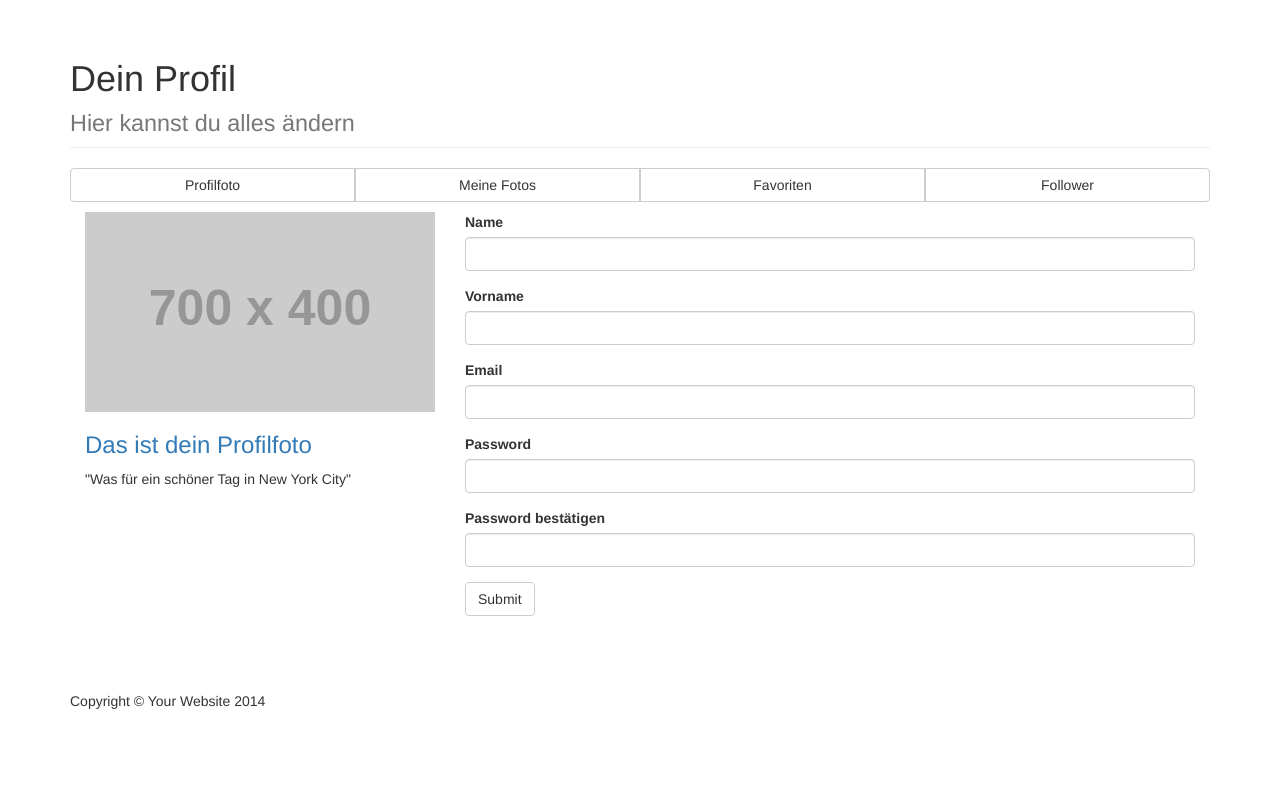
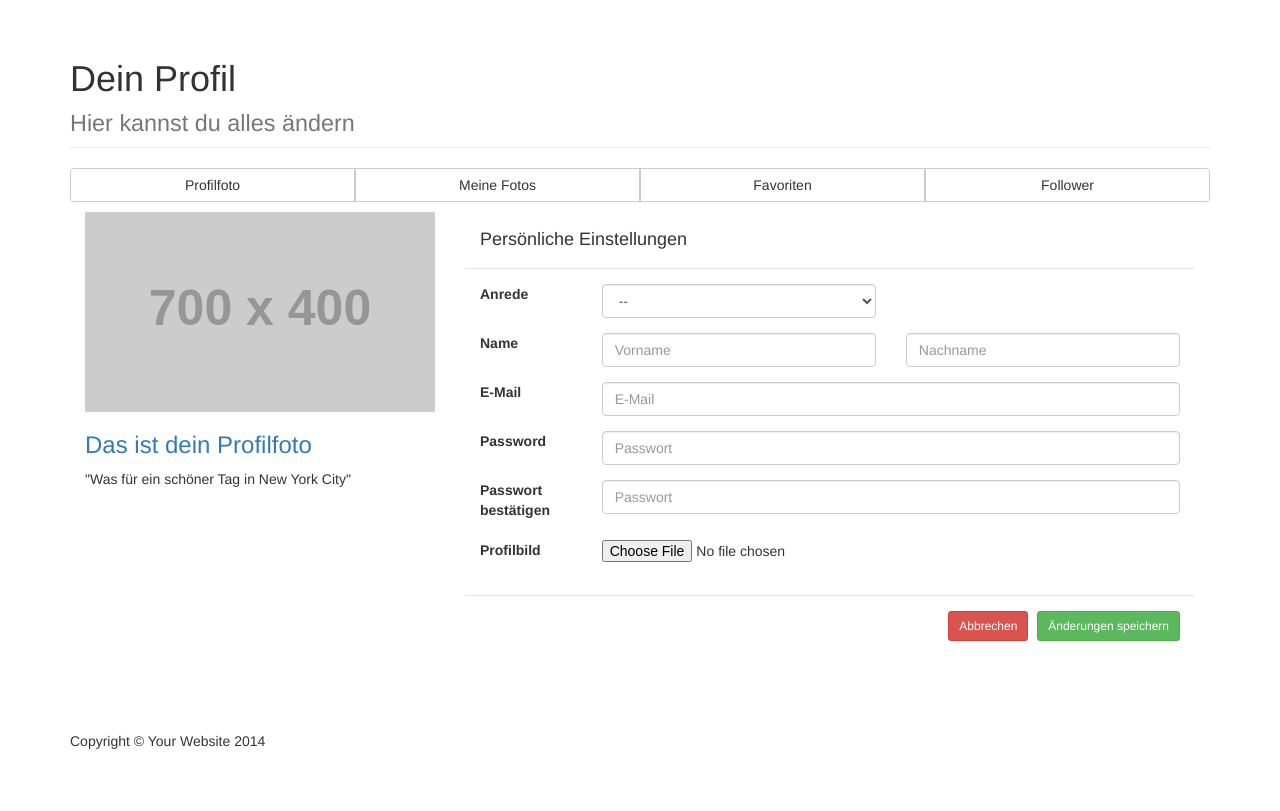
Before and after one commit to altariaapple/b_tour_1, a PHP site: page /profil.php in a window 1280 px wide. Shown: the part 51-862 px from the top of the page. Before the commit the page ends 760 px from the top, so only its background shows below. Run offline with PHP 8.4, Linux system fonts and the light colour scheme; grey boxes labelled with a size stand in for pictures from a placeholder-image service; some libraries are stand-ins or nearby versions.

Commit message:
no message

```diff
--- a/profil.php
+++ b/profil.php
@@ -79,27 +79,27 @@
                <!-- boostrap component Button group: drei Buttons nebeineinander -->
                <div class="btn-group btn-group-justified" role="group" aria-label="...">
                  <div class="btn-group" role="group">
-                   <button type="button" class="btn btn-default" id="fuss" value="fuss">Profilfoto</button>
+                   <button type="button" class="btn btn-default" id="profilfoto" value="profilfoto">Profilfoto</button>
                  </div>
                  <div class="btn-group" role="group">
-                   <button type="button" class="btn btn-default" id="auto" value="auto">Meine Fotos</button>
+                   <button type="button" class="btn btn-default" id="meinefotos" value="meinefotos">Meine Fotos</button>
                  </div>
                  <div class="btn-group" role="group">
-                   <button type="button" class="btn btn-default" id="oeV" value="oeV">Favoriten</button>
+                   <button type="button" class="btn btn-default" id="favoriten" value="favoriten">Favoriten</button>
                  </div>
                  <div class="btn-group" role="group">
-                   <button type="button" class="btn btn-default" id="fuss" value="fuss">Follower</button>
+                   <button type="button" class="btn btn-default" id="follower" value="follower">Follower</button>
                  </div>
                </div>
                <!-- Platzhalter für Inhalte, wird durch JS mit Inhalt gefüllt. Je nach geklicktem Button -->
             <div class="col-md-12 col">
-              <p class="anreiseText"></p>
+              <p class="layoutonclick"></p>
             </div>
        <!-- Ende Subnav -->
 
 <!--Section Profilbild-->
- <section>
-        <!-- Projects Row -->
+ <section id="profilfoto">
+        <!-- Profilfoto -->
         <div class="row">
             <div class="col-md-12 col-lg-12 portfolio-item">
               <div class="col-md-4 col-sm-4">
@@ -113,41 +113,143 @@
               </div>
               <div class="col-md-8 col-sm-8">
                 <!--Start Formular -->
-                <form>
-                  <div class="form-group">
-                    <label for="pwd">Name</label>
-                    <input type="text" class="form-control" id="pwd">
+                <form enctype="multipart/form-data" action="profil.php" method="post">
+        <div class="modal-header">
+          <h4 class="modal-title" id="myModalLabel">Persönliche Einstellungen</h4>
         </div>
-                  <div class="form-group">
-                    <label for="pwd">Vorname</label>
-                    <input type="text" class="form-control" id="pwd">
+        <div class="modal-body">
+          <div class="form-group row">
+            <label for="Gender" class="col-sm-2 form-control-label">Anrede</label>
+            <div class="col-sm-5">
+              <select class="form-control form-control-sm" id="Gender" name="gender">
+                <option value="">--</option>
+                <option value="Frau">Frau</option>
+                <option value="Herr">Herr</option>
+              </select>
             </div>
-                  <div class="form-group">
-                    <label for="email">Email</label>
-                    <input type="email" class="form-control" id="email">
           </div>
-                  <div class="form-group">
-                    <label for="pwd">Password</label>
-                    <input type="password" class="form-control" id="pwd">
+          <div class="form-group row">
+            <label for="Vorname" class="col-sm-2 col-xs-12 form-control-label">Name</label>
+            <div class="col-sm-5 col-xs-6">
+              <input  type="text" class="form-control form-control-sm"
+                      id="Vorname" placeholder="Vorname"
+                      name="firstname" value="">
             </div>
-                  <div class="form-group">
-                    <label for="pwd">Password bestätigen</label>
-                    <input type="password" class="form-control" id="pwd">
+            <div class="col-sm-5 col-xs-6">
+              <input  type="text" class="form-control form-control-sm"
+                      id="Nachname" placeholder="Nachname"
+                      name="lastname" value="">
+            </div>
+          </div>
+          <div class="form-group row">
+            <label for="Email" class="col-sm-2 form-control-label">E-Mail</label>
+            <div class="col-sm-10">
+              <input  type="email" class="form-control form-control-sm"
+                      id="Email" placeholder="E-Mail" required
+                      name="email" value="">
+            </div>
+          </div>
+          <div class="form-group row">
+            <label for="Passwort" class="col-sm-2 form-control-label">Password</label>
+            <div class="col-sm-10">
+              <input type="password" class="form-control form-control-sm" id="Passwort" placeholder="Passwort" name="password">
+            </div>
+          </div>
+          <div class="form-group row">
+            <label for="Passwort_Conf" class="col-sm-2 form-control-label">Passwort bestätigen</label>
+            <div class="col-sm-10">
+              <input type="password" class="form-control form-control-sm" id="Passwort_Conf" placeholder="Passwort" name="confirm-password">
+            </div>
           </div>
 
-                  <button type="submit" class="btn btn-default">Submit</button>
+          <div class="form-group row">
+            <!-- http://plugins.krajee.com/file-input -->
+            <label for="Tel" class="col-sm-2 form-control-label">Profilbild</label>
+            <div class="col-sm-10">
+              <input type="file" name="profil_img">
+            </div>
+          </div>
+        </div>
+        <div class="modal-footer">
+          <button type="button" class="btn btn-danger btn-sm" data-dismiss="modal">Abbrechen</button>
+          <button type="submit" class="btn btn-success btn-sm" name="update-submit">Änderungen speichern</button>
+        </div>
       </form>
+
                 <!--Ende Formular -->
 
  </section>
-        <!-- Ende Section -->
+
+ <section id="meinefotos">
+<!--Start Section Meine Fotos-->
+
+  <h2>Hier sind deine Fotos </h2>
+      <!-- Fotos -->
+      <div class="row">
+          <div class="col-md-12 col-lg-12 portfolio-item">
+            <div class="col-md-4 col-sm-4">
+              <a href="#">
+                  <img class="img-responsive" src="http://placehold.it/700x400" alt="">
+              </a>
+            </div>
+            <div class="col-md-8 col-sm-8">
+ </section>
+ <!--Ende Section Meine Fotos-->
+
+ <section id="favoriten">
+   <!--Start Section Favoriten-->
+    <h2>Das sind deine Favoriten</h2>
+    <!-- Fotos -->
+    <div class="row">
+        <div class="col-md-12 col-lg-12 portfolio-item">
+          <div class="col-md-4 col-sm-4">
+            <a href="#">
+                <img class="img-responsive" src="http://placehold.it/700x400" alt="">
+            </a>
+                  </div>
+          <div class="col-md-8 col-sm-8">
+ </section>
+ <!--Ende Section Favoriten-->
+
+ <section id="follower">
+   <!--Start Section Follower-->
+    <h2>Das sind deine Freunde</h2>
+    <form method="post" action="friends.php" >
+          <!-- Freund+ Button -->
+          <div class="form-group row p42-form-group">
+            <input type="checkbox" name="new_friends[]" id="userid2" autocomplete="off" value="2"/>
+            <div class="btn-group col-xs-12">
+              <label for="userid2" class="btn btn-default  col-xs-2 col-sm-1">
+                <span class="glyphicon glyphicon-plus"></span>
+                <span> </span>
+              </label>
+              <label for="userid2" class="btn btn-default active col-xs-10 col-sm-11">
+                  Simonne Bosiers
+              </label>
+            </div>
+          </div>
+          <!-- /Freund+ Button -->
+          <!-- Freund+ Button -->
+          <div class="form-group row p42-form-group">
+            <input type="checkbox" name="new_friends[]" id="userid3" autocomplete="off" value="3"/>
+            <div class="btn-group col-xs-12">
+              <label for="userid3" class="btn btn-default  col-xs-2 col-sm-1">
+                <span class="glyphicon glyphicon-plus"></span>
+                <span> </span>
+              </label>
+              <label for="userid3" class="btn btn-default active col-xs-10 col-sm-11">
+                  Rolf Hofstetter
+              </label>
+            </div>
+          </div>
+          <!-- /Freund+ Button -->
+          <input type="submit" class="btn btn-default" value="zu meinen Freunden hinzufügen" />
+         </form>
 
 
-
-
-
-
-
+       <!--Ende Section Follower-->
+ </section>
+ <!--Ende Section Follower-->
 
 
         <!-- Footer -->
```
Also changed, not shown: js/functions.js (+32 -7 lines). Lines whose indentation alone changed are shown as unchanged.
